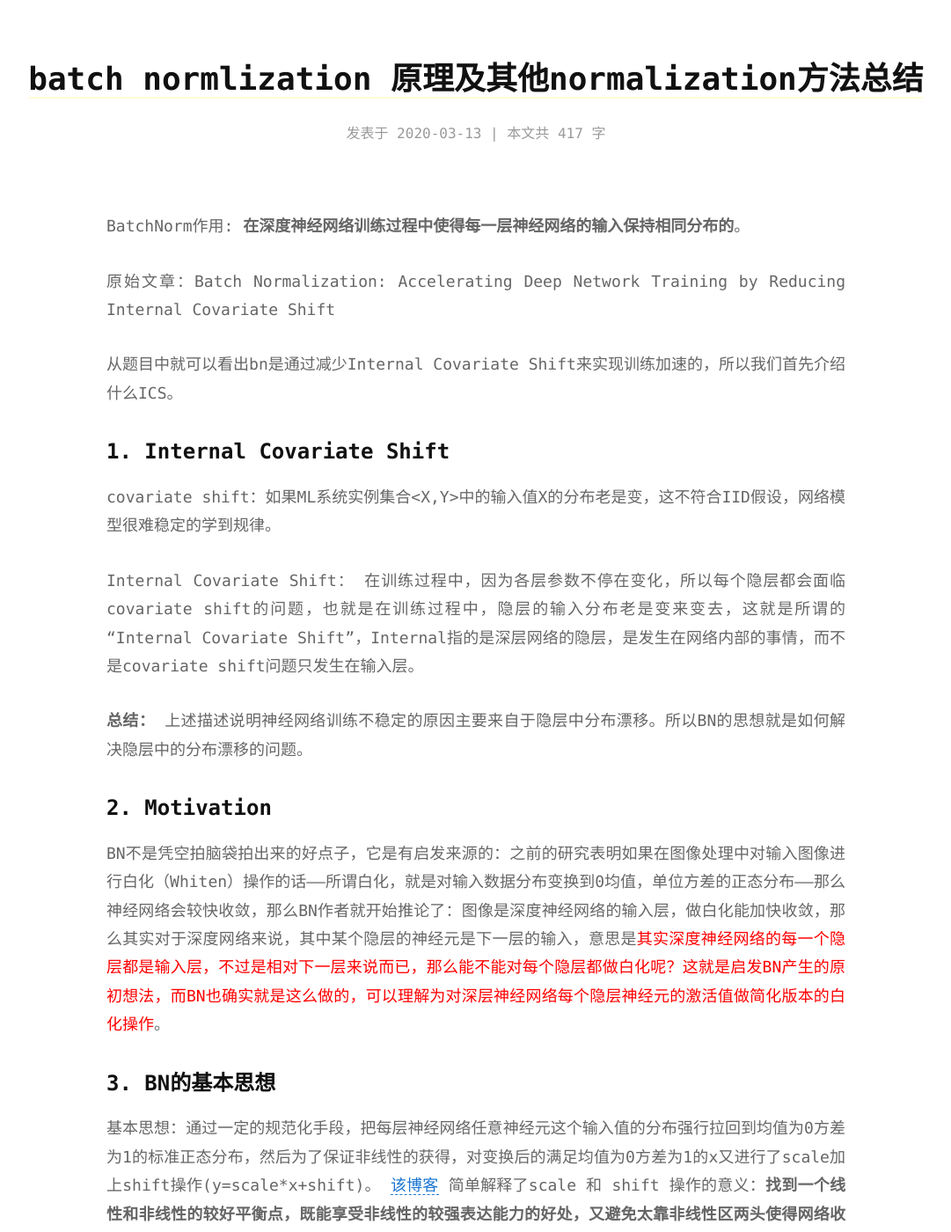
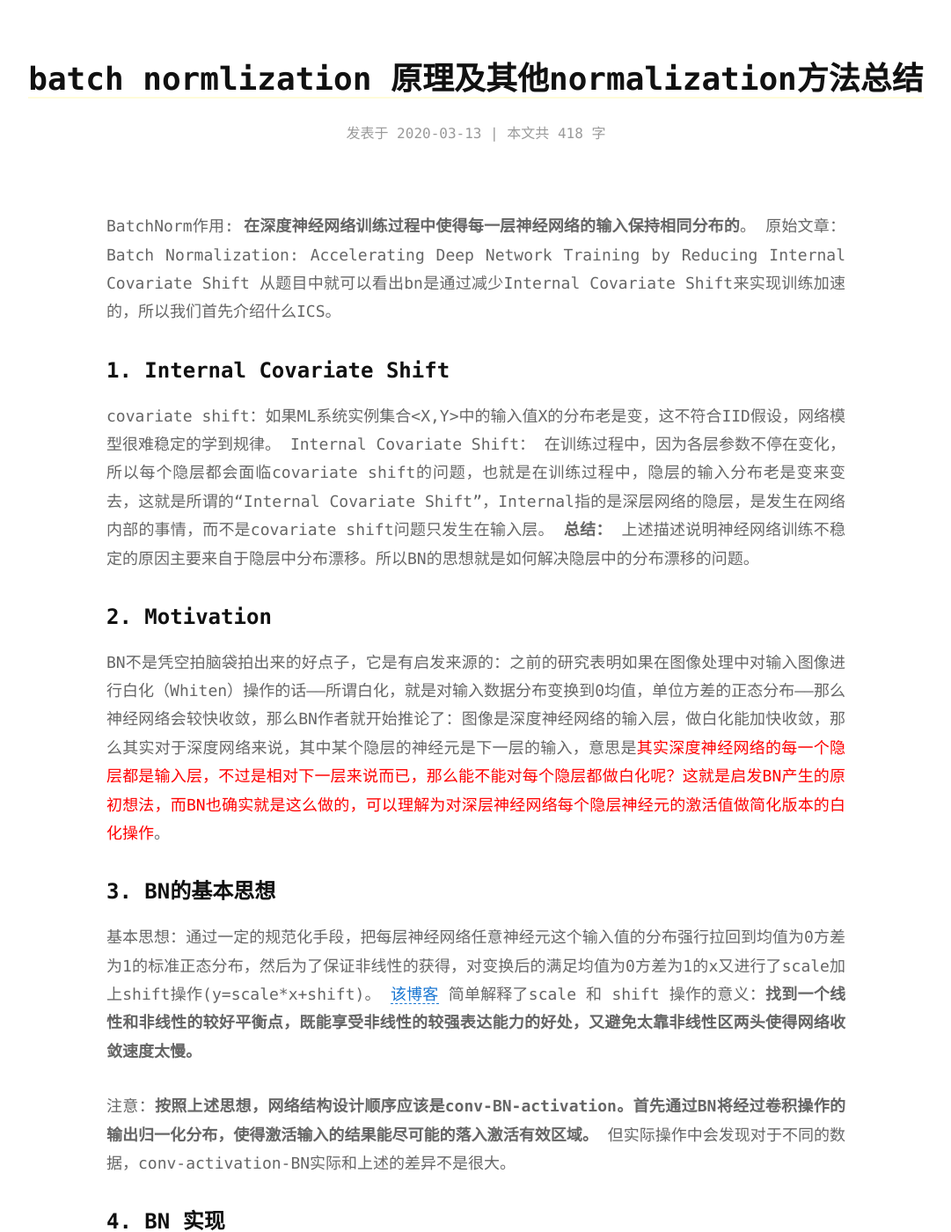
Before and after one commit to selous123/selous123.github.io, a Jekyll site: the page built from _posts/2020-03-13-batchnorm原理及其他normlization总结.md, in a window 1280 px wide and 1400 px high. Shown: the whole window at 88% size, without its empty margins (99-1180 px from the left). Built offline with Jekyll 4.4.1, drawn with Linux system fonts in a browser that asks for light colours; formulas are drawn with MathJax 3; a script that is not in the unit is left out; comment, search, counter and statistics services are not loaded; some of the changed text lies outside the part shown.

Commit message:
格式调整

```diff
--- a/_posts/2020-03-13-batchnorm原理及其他normlization总结.md
+++ b/_posts/2020-03-13-batchnorm原理及其他normlization总结.md
@@ -8,16 +8,12 @@ mathjax: true
 ---
 
 BatchNorm作用: **在深度神经网络训练过程中使得每一层神经网络的输入保持相同分布的**。
-
 原始文章：Batch Normalization: Accelerating Deep Network Training by Reducing Internal Covariate Shift
-
 从题目中就可以看出bn是通过减少Internal Covariate Shift来实现训练加速的，所以我们首先介绍什么ICS。
 
 ### 1. Internal Covariate Shift
 covariate shift：如果ML系统实例集合<X,Y>中的输入值X的分布老是变，这不符合IID假设，网络模型很难稳定的学到规律。
-
 Internal Covariate Shift： 在训练过程中，因为各层参数不停在变化，所以每个隐层都会面临covariate shift的问题，也就是在训练过程中，隐层的输入分布老是变来变去，这就是所谓的“Internal Covariate Shift”，Internal指的是深层网络的隐层，是发生在网络内部的事情，而不是covariate shift问题只发生在输入层。
-
 **总结：** 上述描述说明神经网络训练不稳定的原因主要来自于隐层中分布漂移。所以BN的思想就是如何解决隐层中的分布漂移的问题。
 
 ### 2. Motivation
@@ -27,20 +23,21 @@ BN不是凭空拍脑袋拍出来的好点子，它是有启发来源的：之前
 基本思想：通过一定的规范化手段，把每层神经网络任意神经元这个输入值的分布强行拉回到均值为0方差为1的标准正态分布，然后为了保证非线性的获得，对变换后的满足均值为0方差为1的x又进行了scale加上shift操作(y=scale*x+shift)。
 [该博客](https://www.cnblogs.com/guoyaohua/p/8724433.html) 简单解释了scale 和 shift 操作的意义：**找到一个线性和非线性的较好平衡点，既能享受非线性的较强表达能力的好处，又避免太靠非线性区两头使得网络收敛速度太慢。**
 
-
 注意：**按照上述思想，网络结构设计顺序应该是conv-BN-activation。首先通过BN将经过卷积操作的输出归一化分布，使得激活输入的结果能尽可能的落入激活有效区域。** 但实际操作中会发现对于不同的数据，conv-activation-BN实际和上述的差异不是很大。
 
 
 ### 4. BN 实现
 
 #### 4.1. 训练过程
-设定$x^k$为BN的输入，\(\gamma\) 和 \(\beta\) 分别为新数据的方差和均值，首先通过归一化操作将输入分布归一化到[0,1]分布，然后在通过scale操作将数据拉伸到[\(\beta\), \(\gamma\)]分布中。
+设定$x^k$为BN的输入，$\gamma$ 和 $\beta$ 分别为新数据的方差和均值，首先通过归一化操作将输入分布归一化到[0,1]分布，然后在通过scale操作将数据拉伸到[$\beta$, $\gamma$]分布中。
 
 $$\hat{x}^k = \frac{x^k - E[x^k]}{\sqrt{Var[x^k] +\epsilon}}\\
 y^k = \gamma * \hat{x}^k  + \beta$$
+
 其中$\gamma$和$\beta$是需要通过梯度下降训练的。
 
 **手动推导导数：**
+
 $$\frac{y^k}{\gamma} = $$
 $$\frac{y^k}{\beta} = $$
 $$\frac{y^k}{x^k}$$
@@ -137,15 +134,13 @@ $$y^i = \gamma* \hat{x}^i+\beta \\
 
 ##### 6. 问题
 为什么在图像超分领域，从EDSR开始将BN层从基础模块中去除？
-
 个人理解：BN本质还是在解决ICS问题，在分类文中，由于网络输入（图像）和网络输出（类标）之间的分布差异较大，通过BN可以在训练过程中减少错误/过分的分布漂移。但是对于图像超分这种工作，输入和输出之间本身的分布差异就比较小，所以加入BN的影响就不会很大，而且强行的改变分布，也会增加计算复杂度和影响网络的性能。实际调参过程中，去掉BN对模型的不会影响模型性能，当然也没有性能提升。
 
 
 #### 7. 扩展
 基于batch Normalization的改进一般就是在不同数据特征维度上进行。
 <center><img src="https://selous123.github.io/assets/img/GN_compare.png" width="700" height="200"/></center>
-图片引自论文Group Normlization.
-
+注: 图片引自论文Group Normlization.
 ##### 7.1. Layer Normalization
 ##### 7.2. Weight Normalization
 ##### 7.3. Instance Normalization
```
